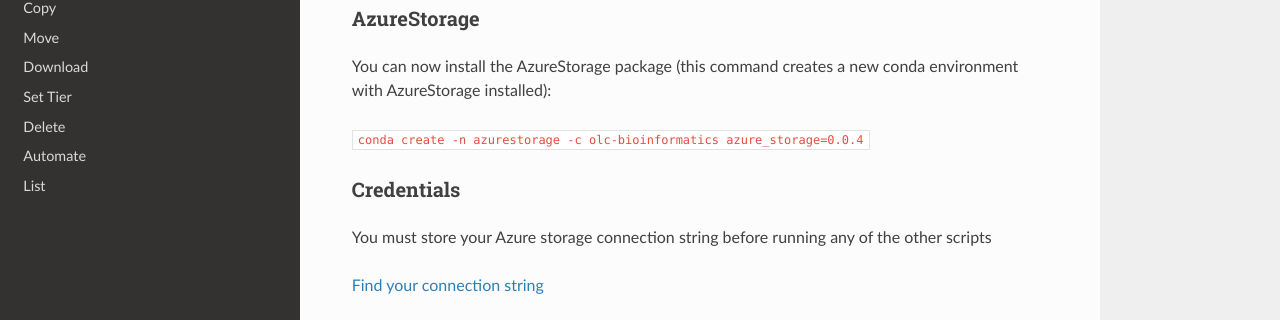
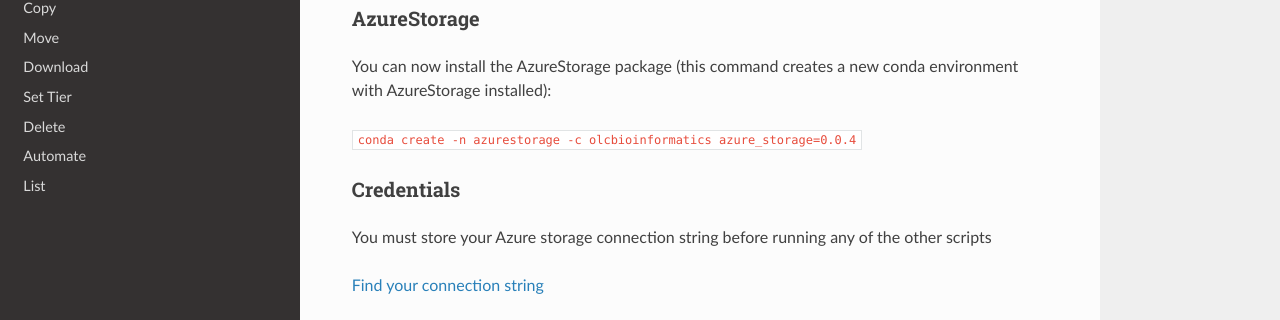
Before and after one commit to OLC-LOC-Bioinformatics/AzureStorage, an MkDocs documentation site: the page built from docs/install.md, in a window 1280 px wide and 900 px high. Shown: the part 380-700 px from the top of the window. Built offline with MkDocs 1.6.1, drawn with Linux system fonts in a browser that asks for light colours; nearby versions of some CDN libraries.

Commit message:
Fix typo

```diff
--- a/docs/install.md
+++ b/docs/install.md
@@ -16,7 +16,7 @@
 
 You can now install the AzureStorage package (this command creates a new conda environment with AzureStorage installed):
 
-`conda create -n azurestorage -c olc-bioinformatics azure_storage=0.0.4`
+`conda create -n azurestorage -c olcbioinformatics azure_storage=0.0.4`
 
 ### Credentials
 
```
Also changed, not shown: README.md (+1 -1 lines).
